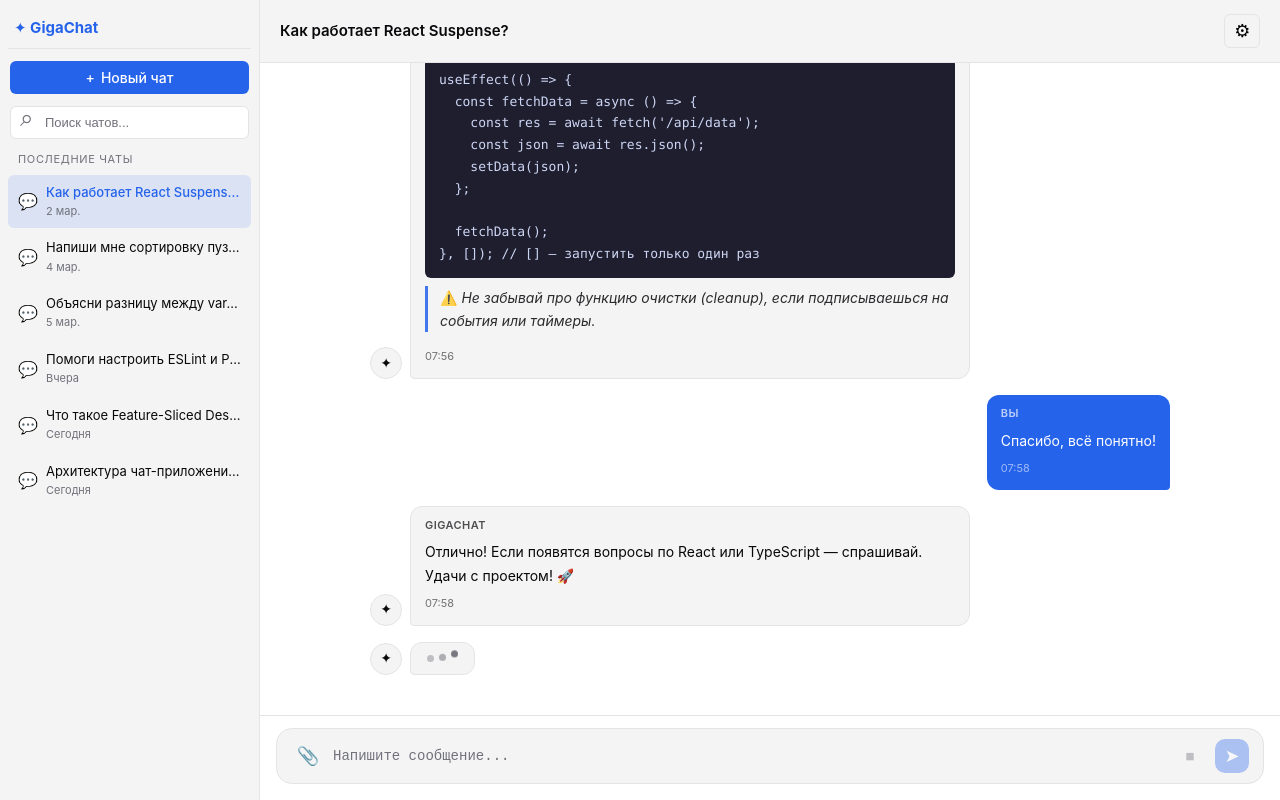
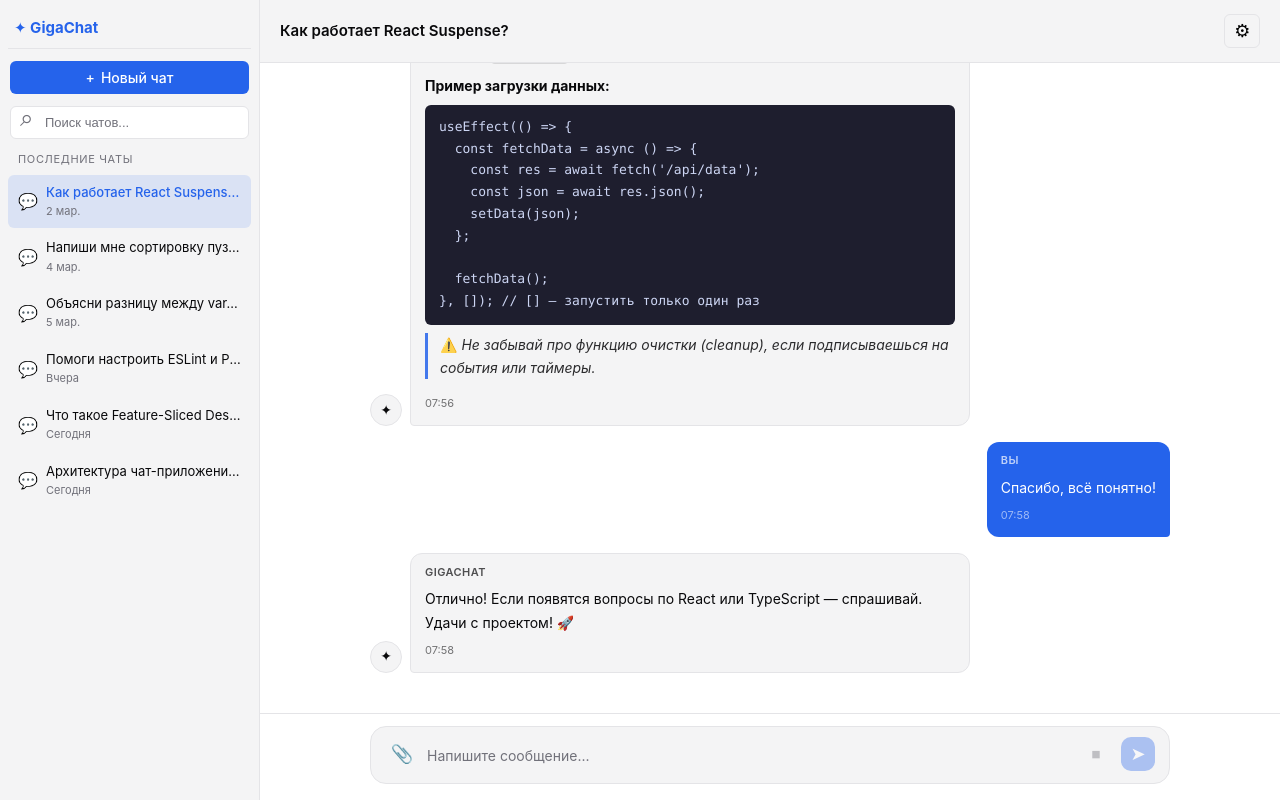
Before and after one commit to egorstepanovcl/mipt-gigachat-ui, a React (Vite) app: page / in a window 1280 px wide. Both pictures are taken after typing "Sample123" into the empty fields and a click on the button "Войти". Built offline with nearby package versions, Linux system fonts and the light colour scheme.

Commit message:
[#10] Контролируемый компонент ввода сообщений `ChatInput`

```diff
--- a/src/components/chat/InputArea.module.css
+++ b/src/components/chat/ChatInput.module.css
@@ -1,6 +1,15 @@
+.outer {
+  width: 100%;
+  max-width: 800px;
+  margin: 0 auto;
+  display: flex;
+  flex-direction: column;
+  gap: 6px;
+}
+
 .wrapper {
   display: flex;
-  align-items: center;
+  align-items: flex-end;
   gap: 8px;
   padding: 10px 14px;
   border: 1px solid var(--color-border);
@@ -9,9 +18,31 @@
   transition: border-color 0.15s ease, box-shadow 0.15s ease;
 }
 
+.attach,
+.stop,
+.send {
+  display: flex;
+  align-items: center;
+  justify-content: center;
+  width: 34px;
+  height: 34px;
+  border: none;
+  border-radius: 10px;
+  cursor: pointer;
+  flex-shrink: 0;
+  transition: background-color 0.15s ease, opacity 0.15s ease;
+  margin-bottom: 2px;
+}
+
 .wrapper:focus-within {
   border-color: var(--color-primary);
   box-shadow: 0 0 0 3px color-mix(in srgb, var(--color-primary) 15%, transparent);
+}
+
+.dragging .wrapper {
+  border-color: var(--color-primary);
+  border-style: dashed;
+  background-color: color-mix(in srgb, var(--color-primary) 5%, transparent);
 }
 
 .textarea {
@@ -24,12 +55,33 @@
   font-size: 14px;
   line-height: 1.5;
   padding: 2px 0;
-  max-height: calc(1.5em * 5);
+  max-height: 40vh;
   overflow-y: auto;
+  font-family: inherit;
+  scrollbar-width: thin;
+  scrollbar-color: var(--color-border) transparent;
+  align-self: center;
 }
 
 .textarea::placeholder {
   color: var(--color-text-muted);
+}
+
+.textarea::-webkit-scrollbar {
+  width: 4px;
+}
+
+.textarea::-webkit-scrollbar-track {
+  background: transparent;
+}
+
+.textarea::-webkit-scrollbar-thumb {
+  background-color: var(--color-border);
+  border-radius: 4px;
+}
+
+.textarea::-webkit-scrollbar-thumb:hover {
+  background-color: var(--color-text-muted);
 }
 
 .attach,
@@ -67,7 +119,6 @@
 .send {
   background-color: var(--color-primary);
   color: #fff;
-  border-radius: 10px;
 }
 
 .send:disabled {
@@ -78,3 +129,14 @@
 .send:not(:disabled):hover {
   background-color: var(--color-primary-hover);
 }
+
+.counter {
+  font-size: 11px;
+  color: var(--color-text-muted);
+  flex-shrink: 0;
+  font-variant-numeric: tabular-nums;
+}
+
+.counterWarn {
+  color: #f59e0b;
+}
--- /dev/null
+++ b/src/components/chat/ChatInput.tsx
@@ -0,0 +1,153 @@
+import { useRef, useState, useEffect, KeyboardEvent, DragEvent } from "react";
+import { IconSend, IconStop, IconPaperclip } from "../ui/Icon";
+import styles from "./ChatInput.module.css";
+
+type ChatInputProps = {
+  value: string;
+  onChange: (value: string) => void;
+  onSend: (message: string) => void;
+  disabled?: boolean;
+  placeholder?: string;
+  maxRows?: number;
+  maxLength?: number;
+  onTyping?: () => void;
+  onFilesDrop?: (files: FileList) => void;
+};
+
+export const ChatInput = ({
+  value,
+  onChange,
+  onSend,
+  disabled = false,
+  placeholder = "Напишите сообщение...",
+  maxRows = 8,
+  maxLength = 4000,
+  onTyping,
+  onFilesDrop,
+}: ChatInputProps) => {
+  const textareaRef = useRef<HTMLTextAreaElement>(null);
+  const [isDragging, setIsDragging] = useState(false);
+
+  const adjustHeight = () => {
+    const el = textareaRef.current;
+    if (!el) return;
+    el.style.height = "auto";
+    const lineHeight = parseInt(getComputedStyle(el).lineHeight) || 24;
+    const maxHeight = lineHeight * maxRows;
+    el.style.height = Math.min(el.scrollHeight, maxHeight) + "px";
+  };
+
+  useEffect(() => {
+    adjustHeight();
+  }, [value]);
+
+  const handleChange = (e: React.ChangeEvent<HTMLTextAreaElement>) => {
+    if (maxLength && e.target.value.length > maxLength) return;
+    onChange(e.target.value);
+    onTyping?.();
+  };
+
+  const handleSend = () => {
+    const trimmed = value.trim();
+    if (!trimmed || disabled) return;
+    onSend(trimmed);
+    onChange("");
+  };
+
+  const handleKeyDown = (e: KeyboardEvent<HTMLTextAreaElement>) => {
+    if (e.key === "Enter" && !e.shiftKey) {
+      e.preventDefault();
+      handleSend();
+      return;
+    }
+    if (e.key === "k" && (e.ctrlKey || e.metaKey)) {
+      e.preventDefault();
+      onChange("");
+      return;
+    }
+    if (e.key === "Escape") {
+      onChange("");
+      textareaRef.current?.blur();
+    }
+  };
+
+  const handleDragOver = (e: DragEvent<HTMLDivElement>) => {
+    e.preventDefault();
+    setIsDragging(true);
+  };
+
+  const handleDragLeave = (e: DragEvent<HTMLDivElement>) => {
+    e.preventDefault();
+    setIsDragging(false);
+  };
+
+  const handleDrop = (e: DragEvent<HTMLDivElement>) => {
+    e.preventDefault();
+    setIsDragging(false);
+    if (e.dataTransfer.files.length > 0) {
+      onFilesDrop?.(e.dataTransfer.files);
+    }
+  };
+
+  const isEmpty = value.trim().length === 0;
+  const charsLeft = maxLength ? maxLength - value.length : null;
+  const showCounter = maxLength && value.length > maxLength * 0.8;
+
+  return (
+    <div
+      className={`${styles.outer} ${isDragging ? styles.dragging : ""}`}
+      onDragOver={handleDragOver}
+      onDragLeave={handleDragLeave}
+      onDrop={handleDrop}
+    >
+      <div className={styles.wrapper}>
+        <button
+          className={styles.attach}
+          type="button"
+          title="Прикрепить файл"
+          tabIndex={-1}
+        >
+          <IconPaperclip size={18} />
+        </button>
+
+        <textarea
+          ref={textareaRef}
+          className={styles.textarea}
+          value={value}
+          onChange={handleChange}
+          onKeyDown={handleKeyDown}
+          placeholder={placeholder}
+          rows={1}
+        />
+
+        {showCounter && (
+          <span
+            className={`${styles.counter} ${charsLeft! < 100 ? styles.counterWarn : ""}`}
+          >
+            {charsLeft}
+          </span>
+        )}
+
+        <button
+          className={styles.stop}
+          type="button"
+          disabled
+          title="Стоп"
+          tabIndex={-1}
+        >
+          <IconStop size={18} />
+        </button>
+
+        <button
+          className={styles.send}
+          type="button"
+          onClick={handleSend}
+          disabled={isEmpty || disabled}
+          title="Отправить"
+        >
+          <IconSend size={18} />
+        </button>
+      </div>
+    </div>
+  );
+};
--- a/src/components/chat/ChatWindow.module.css
+++ b/src/components/chat/ChatWindow.module.css
@@ -56,10 +56,12 @@
   color: var(--color-text);
 }
 
-/* ── InputArea ── */
+/* ── ChatInput ── */
 .inputWrapper {
-  padding: 12px 16px 16px;
+  padding: 12px 24px 16px;
   border-top: 1px solid var(--color-border);
   background-color: var(--color-bg);
   flex-shrink: 0;
+  display: flex;
+  justify-content: center;
 }
--- a/src/components/chat/ChatWindow.tsx
+++ b/src/components/chat/ChatWindow.tsx
@@ -1,7 +1,7 @@
 import { useState } from "react";
 import { IconSettings } from "../ui/Icon";
 import MessageList from "./MessageList";
-import { InputArea } from "./InputArea";
+import { ChatInput } from "./ChatInput";
 import { MOCK_MESSAGES } from "../../mocks/messages";
 import type { Message } from "../../types";
 import styles from "./ChatWindow.module.css";
@@ -16,9 +16,10 @@
   onOpenSettings,
 }: ChatWindowProps) => {
   const [messages, setMessages] = useState<Message[]>(MOCK_MESSAGES);
-  const [isTyping] = useState(true);
+  const [isTyping, setIsTyping] = useState(false);
+  const [inputValue, setInputValue] = useState("");
 
-  const handleSubmit = (text: string) => {
+  const handleSend = (text: string) => {
     const newMessage: Message = {
       id: Date.now().toString(),
       role: "user",
@@ -49,7 +50,15 @@
       <MessageList messages={messages} isTyping={isTyping} />
 
       <div className={styles.inputWrapper}>
-        <InputArea onSubmit={handleSubmit} />
+        <ChatInput
+          value={inputValue}
+          onChange={setInputValue}
+          onSend={handleSend}
+          disabled={isTyping}
+          maxLength={4000}
+          onTyping={() => console.log("typing...")}
+          onFilesDrop={(files) => console.log("files:", files)}
+        />
       </div>
     </div>
   );
--- a/src/components/chat/InputArea.tsx
+++ /dev/null
@@ -1,85 +0,0 @@
-import { useRef, useState, KeyboardEvent } from "react";
-import styles from "./InputArea.module.css";
-import { IconSend, IconStop, IconPaperclip } from "../ui/Icon";
-
-interface InputAreaProps {
-  onSubmit: (value: string) => void;
-  disabled?: boolean;
-}
-
-export const InputArea = ({ onSubmit, disabled = false }: InputAreaProps) => {
-  const [value, setValue] = useState("");
-  const textareaRef = useRef<HTMLTextAreaElement>(null);
-
-  const adjustHeight = () => {
-    const el = textareaRef.current;
-    if (!el) return;
-    el.style.height = "auto";
-    const lineHeight = parseInt(getComputedStyle(el).lineHeight);
-    const maxHeight = lineHeight * 5;
-    el.style.height = Math.min(el.scrollHeight, maxHeight) + "px";
-  };
-
-  const handleInput = () => {
-    adjustHeight();
-    setValue(textareaRef.current?.value ?? "");
-  };
-
-  const handleSubmit = () => {
-    const trimmed = value.trim();
-    if (!trimmed) return;
-    onSubmit(trimmed);
-    setValue("");
-    if (textareaRef.current) {
-      textareaRef.current.value = "";
-      textareaRef.current.style.height = "auto";
-    }
-  };
-
-  const handleKeyDown = (e: KeyboardEvent<HTMLTextAreaElement>) => {
-    if (e.key === "Enter" && !e.shiftKey) {
-      e.preventDefault();
-      handleSubmit();
-    }
-  };
-
-  const isEmpty = value.trim().length === 0;
-
-  return (
-    <div className={styles.wrapper}>
-      <button className={styles.attach} type="button" title="Прикрепить изображение">
-        <IconPaperclip size={18} />
-      </button>
-
-      <textarea
-        ref={textareaRef}
-        className={styles.textarea}
-        value={value}
-        onChange={handleInput}
-        onKeyDown={handleKeyDown}
-        placeholder="Напишите сообщение..."
-        rows={1}
-        disabled={disabled}
-      />
-
-      <button
-        className={styles.stop}
-        type="button"
-        disabled
-        title="Стоп"
-      >
-        <IconStop size={18} />
-      </button>
-
-      <button
-        className={styles.send}
-        type="button"
-        onClick={handleSubmit}
-        disabled={isEmpty || disabled}
-        title="Отправить"
-      >
-        <IconSend size={18} />
-      </button>
-    </div>
-  );
-};
```
